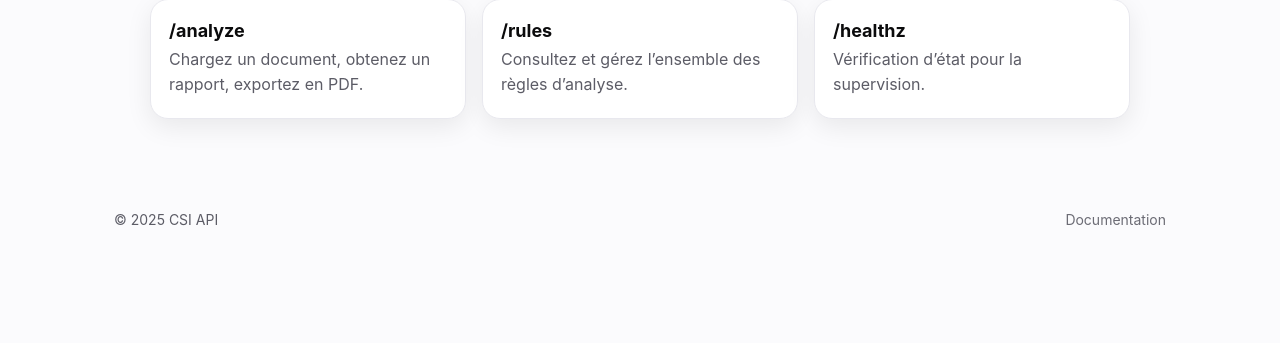
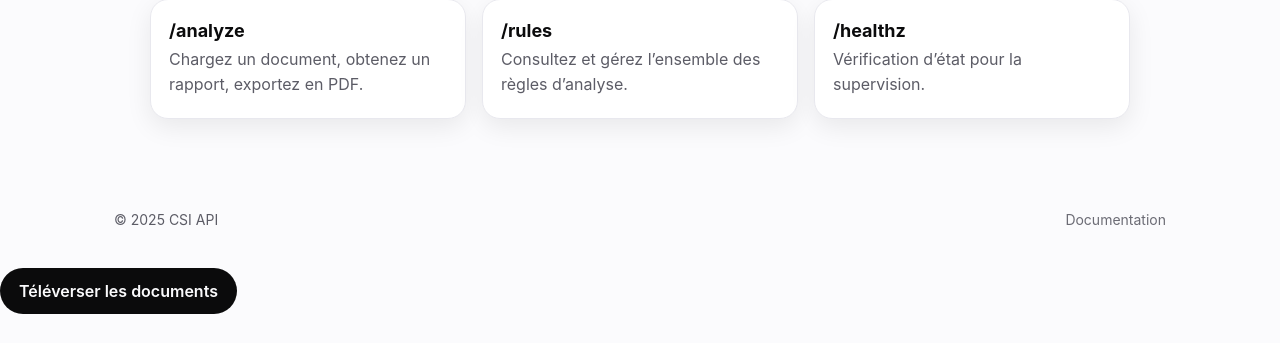
Before and after one commit to mescoubas-tech/csi-api, a FastAPI app: page / in a window 1280 px wide. Shown: the part 457-800 px from the top of the page. Run offline with FastAPI, Linux system fonts and the light colour scheme; parts of the project's set-up code (start-up, migrations or seed data) failed here and were passed over.

Commit message:
Update index.html

```diff
--- a/app/templates/index.html
+++ b/app/templates/index.html
@@ -59,3 +59,4 @@
   </script>
 </body>
 </html>
+<a class="btn primary" href="/televerser">Téléverser les documents</a>
```
